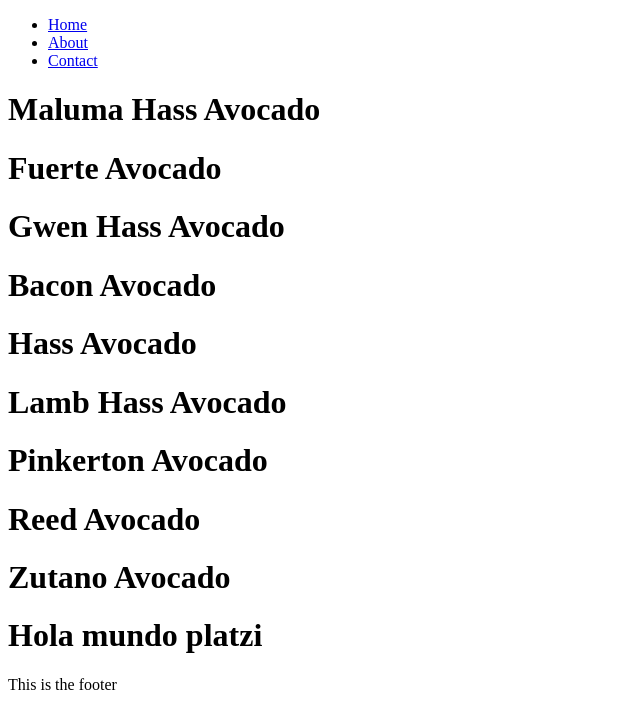
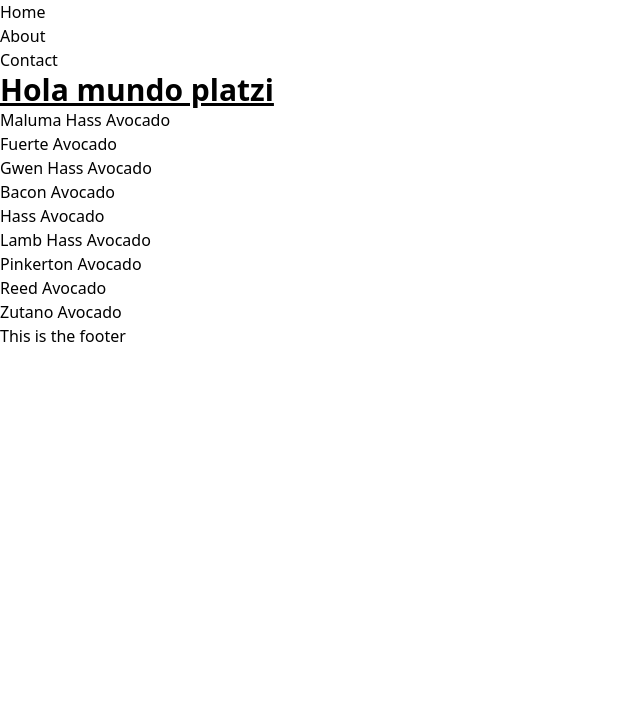
Before and after one commit to mariaalejandrabm0703/app-avocado, a Next.js app: page / in a window 1280 px wide. Shown: the top 728 px of the page, without its empty margins (0-640 px from the left). Built offline with nearby package versions, Linux system fonts and the light colour scheme.

Commit message:
feature: add config tailwind css

```diff
--- a/jsconfig.json
+++ b/jsconfig.json
@@ -1,11 +1,7 @@
 {
     "compilerOptions": {
-          // indicamos la base del proyecto
-          // segun a esto los paths aliases
-          // se ubicaran
       "baseUrl": ".",
       "paths": {
-              // creamos los atajos
         "@database": ["database/db.ts"],
         "@components/*": ["components/*"]
       }
--- a/pages/_app.js
+++ b/pages/_app.js
@@ -1,11 +1,12 @@
 // import {App, AppProps} from 'next/app'
+import '../styles/global.css'
 
 import Layout from "@components/Layout/Layout";
 
 
 function MyApp({ Component, pageProps }) {
   return (
-    <Layout>
+    <Layout >
       <Component {...pageProps} />
     </Layout>
   );
--- a/pages/index.js
+++ b/pages/index.js
@@ -19,10 +19,10 @@ export const Home = () => {
 
   return (
     <div>
+      <h1 className="text-3xl font-bold underline">Hola mundo platzi</h1>
       {products?.map((product) => {
         return <h1 key={product.id}> {product.name} </h1>;
       })}
-      <h1>Hola mundo platzi</h1>
     </div>
   );
 };
--- /dev/null
+++ b/postcss.config.js
@@ -0,0 +1,6 @@
+module.exports = {
+  plugins: {
+    tailwindcss: {},
+    autoprefixer: {},
+  },
+}
--- /dev/null
+++ b/styles/global.css
@@ -0,0 +1,3 @@
+@tailwind base;
+@tailwind components;
+@tailwind utilities;
--- /dev/null
+++ b/tailwind.config.js
@@ -0,0 +1,11 @@
+/** @type {import('tailwindcss').Config} */
+module.exports = {
+  content: [
+    "./pages/**/*.{js,ts,jsx,tsx}",
+    "./components/**/*.{js,ts,jsx,tsx}",
+  ],
+  theme: {
+    extend: {},
+  },
+  plugins: [],
+}
```
Also changed, not shown: package.json (+6 -1 lines), 1 other file (tests, documents, lock files or other folders).
